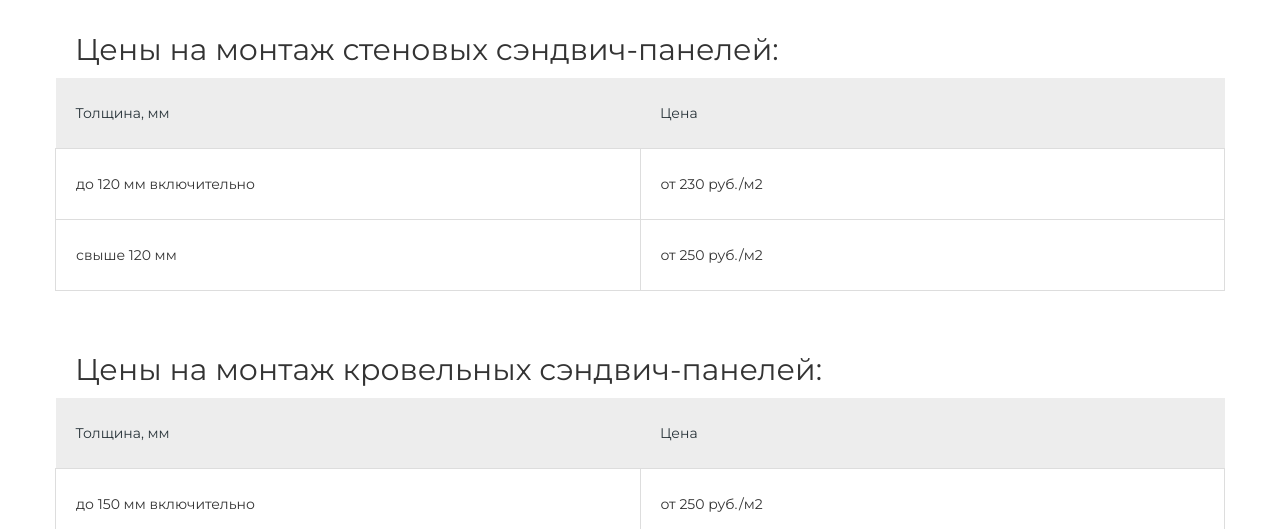
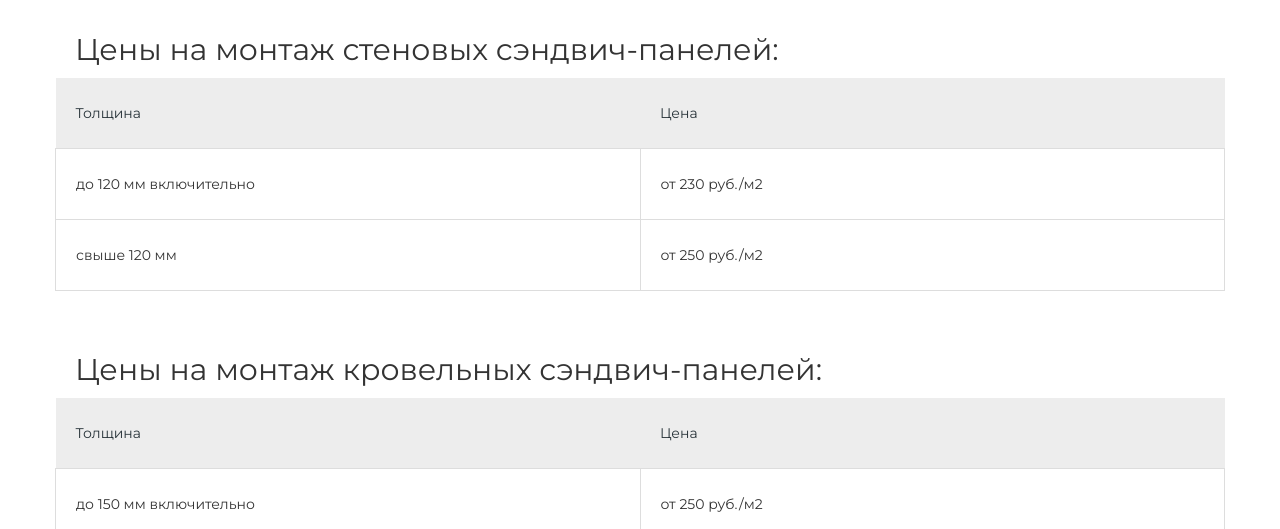
Before and after one commit to komarovalexander/site_bm, a Jekyll site: the page built from price.html, in a window 1280 px wide and 900 px high, scrolled down 419 px. Shown: the part 156-685 px from the top of the window. Built offline with Jekyll 4.4.1, drawn with Linux system fonts in a browser that asks for light colours; nearby versions of some CDN libraries; some web fonts are replaced.

Commit message:
fix price 2

```diff
--- a/price.html
+++ b/price.html
@@ -62,7 +62,7 @@ description: "Цены за работу по монтажу металлоко
 				<table class="table">
 					<tbody>
 						<tr>
-							<th>Толщина, мм</th>
+							<th>Толщина</th>
 							<th>Цена</th>
 						</tr>
 
@@ -83,7 +83,7 @@ description: "Цены за работу по монтажу металлоко
 				<table class="table">
 					<tbody>
 						<tr>
-							<th>Толщина, мм</th>
+							<th>Толщина</th>
 							<th>Цена</th>
 						</tr>
 
```
